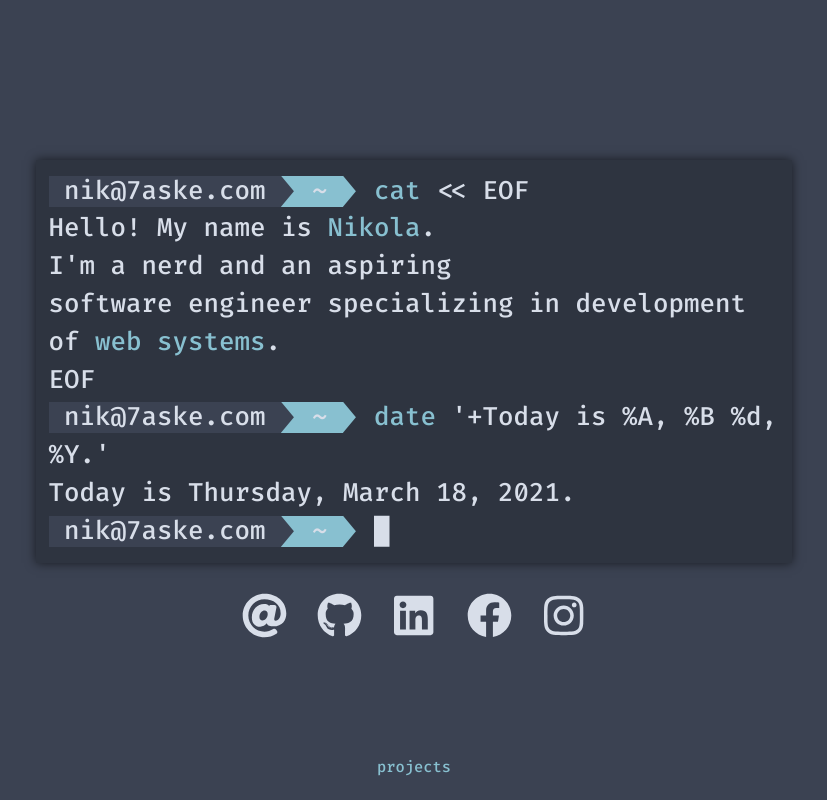
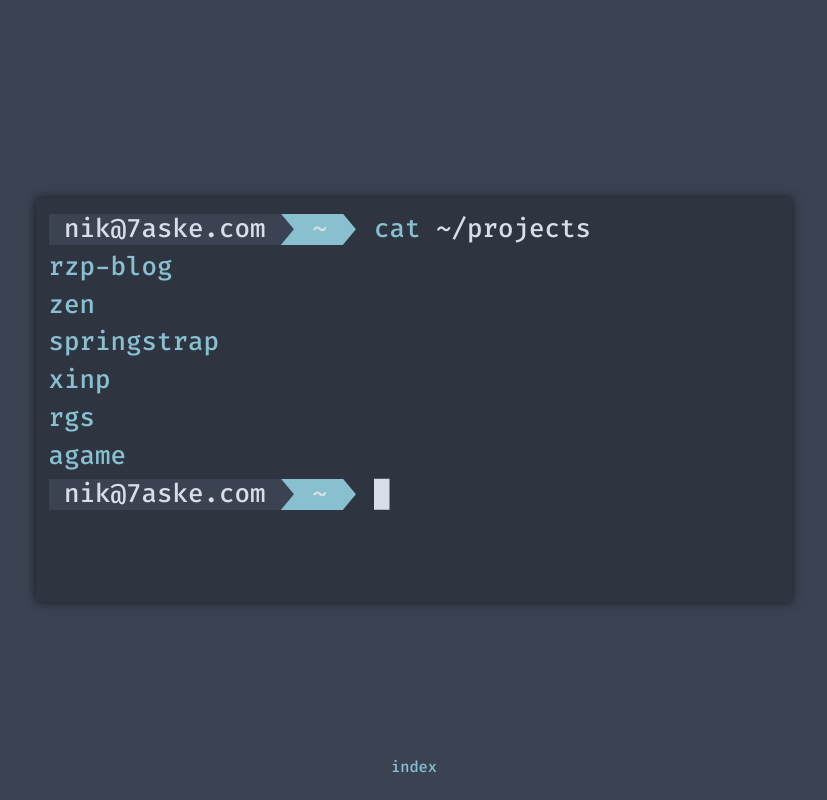
Before and after one commit to 7aske/website, a React (Create React App) app: page /#/projects in a window 1280 px wide. Before the commit this address led to /#/. Shown: the whole page, without its empty margins (226-1053 px from the left). Built offline with nearby package versions, Linux system fonts and the light colour scheme.

Commit message:
removed contacts from projects page

```diff
--- a/src/components/slider/Slider.tsx
+++ b/src/components/slider/Slider.tsx
@@ -7,7 +7,6 @@ export const Slider = (props: SliderProps) => {
 	return (
 		<div style={style}>
 			{props.children}
-			<ContactInfoContainer/>
 		</div>
 	);
 };
--- a/src/pages/IndexPage.tsx
+++ b/src/pages/IndexPage.tsx
@@ -3,6 +3,7 @@ import { Slider } from "../components/slider/Slider";
 import { Terminal, Version } from "../components/slider/Terminal";
 import { Prompt } from "../components/slider/Prompt";
 import Typist from "react-typist";
+import { ContactInfoContainer } from "../components/slider/ContactInfoContainer";
 
 export const IndexPage = () => {
 	return (
@@ -21,6 +22,7 @@ export const IndexPage = () => {
 						<Prompt/> <br/>
 					</Typist>
 				</Terminal>
+				<ContactInfoContainer/>
 			</Slider>
 		</div>
 	);
--- a/src/pages/ProjectsPage.tsx
+++ b/src/pages/ProjectsPage.tsx
@@ -4,6 +4,7 @@ import Typist from "react-typist";
 import { Terminal } from "../components/slider/Terminal";
 import { Slider } from "../components/slider/Slider";
 import ReactTooltip from "react-tooltip";
+import { ContactInfoContainer } from "../components/slider/ContactInfoContainer";
 
 export interface Proj {
 	name: string;
@@ -45,7 +46,7 @@ const projs: Proj[] = [
 
 const Project = ({href, name, description}: Proj) => {
 	return (<>
-		<a key={href} target="_blank" data-tip={description} href={href}>{name}</a><br/>
+		<a target="_blank" data-tip={description} href={href}>{name}</a><br/>
 		<ReactTooltip effect="solid" place="right" type="dark"/>
 	</>);
 }
@@ -57,7 +58,7 @@ export const ProjectsPage = () => {
 				<Terminal>
 					<Prompt/> <span className="theme-primary-text">cat</span> ~/projects<br/>
 					<Typist cursor={{element: "█", blink: true}} avgTypingDelay={30}>
-						{projs.map(proj => <Project {...proj}/>)}
+						{projs.map(proj => <Project key={proj.name} {...proj}/>)}
 						<Prompt/> <br/>
 					</Typist>
 				</Terminal>
```
